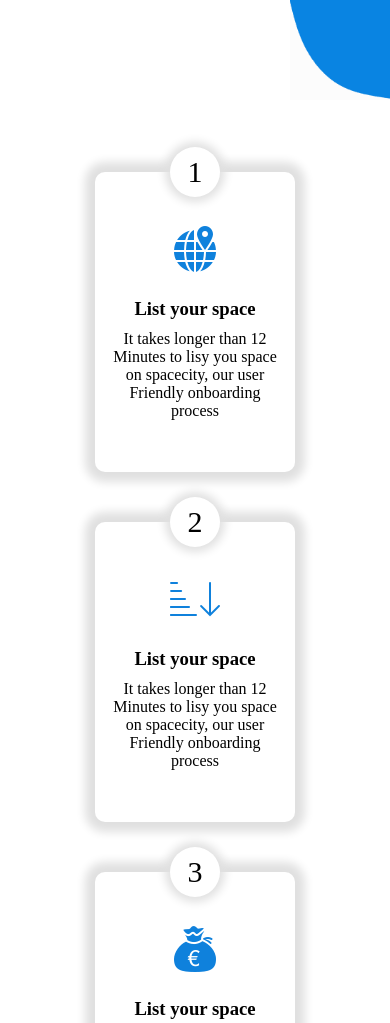
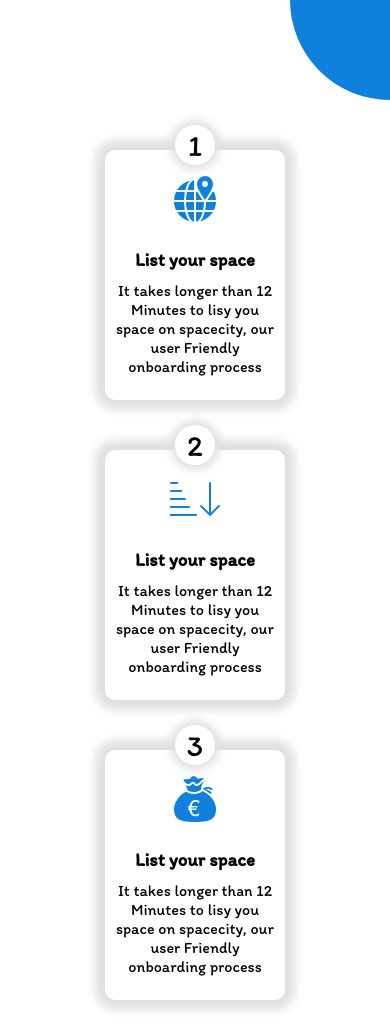
Before and after one commit to ehsanm77/Ehsan_Mohamadi_Emami_hw8_maktab_90, a plain HTML site: page Q6/index.html in a window 390 px wide. Shown: the top 1023 px of the page. Drawn offline with Linux system fonts and the light colour scheme.

Commit message:
answer Q6

```diff
--- /dev/null
+++ b/Q6/fonts.css
@@ -0,0 +1,4 @@
+@font-face {
+    font-family: "itim";
+    src: url(/Q6/fonts/Itim-Regular.ttf);
+}
--- a/index.html
+++ b/Q6/index.html
@@ -10,29 +10,31 @@
 </head>
 
 <body>
-    <div class="fixed-img1"><img class="img1" src="/img/1.png" alt=""></div>
+    <div class="fixed-img1"></div>
     <div class="items">
         <div class="item">
             <div class="num">1</div>
-            <div><img class="icon" src="/img/locate.png" alt=""></div>
+            <div><img class="icon" src="/Q6/img/locate.png" alt=""></div>
             <div>
                 <h3>List your space</h3>
-                <p>It takes longer than 12 Minutes to lisy you space on spacecity, our user Friendly onboarding process
+                <p>It takes longer than 12 Minutes to lisy you space on spacecity, our user Friendly onboarding
+                    process
                 </p>
             </div>
         </div>
         <div class="item">
             <div class="num">2</div>
-            <div><img class="icon" src="/img/order.png" alt=""></div>
+            <div><img class="icon" src="/Q6/img/order.png" alt=""></div>
             <div>
                 <h3>List your space</h3>
-                <p>It takes longer than 12 Minutes to lisy you space on spacecity, our user Friendly onboarding process
+                <p>It takes longer than 12 Minutes to lisy you space on spacecity, our user Friendly onboarding
+                    process
                 </p>
             </div>
         </div>
         <div class="item">
             <div class="num">3</div>
-            <div><img class="icon" src="/img/money.png" alt=""></div>
+            <div><img class="icon" src="/Q6/img/money.png" alt=""></div>
             <div>
                 <h3>List your space</h3>
                 <p>It takes longer than 12 Minutes to lisy you space on spacecity, our user Friendly onboarding
@@ -41,7 +43,10 @@
         </div>
 
     </div>
-    <div class="fixed-img2"><img class=" img2" src="/img/2.png" alt=""></div>
+    <footer>
+        <div class="fixed-img2"></div>
+    </footer>
+
 </body>
 
 </html>
--- /dev/null
+++ b/Q6/style.css
@@ -0,0 +1,108 @@
+@import url(/Q6/fonts.css);
+
+*,
+*::after,
+*::before {
+    margin: 0;
+    padding: 0;
+    box-sizing: border-box;
+}
+
+html {
+    font-size: 62.5%;
+    height: 100%;
+    font-family: "itim";
+}
+
+body {
+    width: 100%;
+    min-height: 100vh;
+    display: flex;
+    flex-direction: column;
+    justify-content: space-between;
+    align-items: center;
+    font-size: 1.6rem;
+    font-family: sans-serif;
+    background-color: rgb(255, 255, 255);
+    text-align: center;
+    font-family: "itim";
+
+}
+
+
+.container {
+    width: 100%;
+    height: 100%;
+    display: flex;
+    flex-direction: column;
+    justify-content: space-between;
+
+}
+
+.fixed-img1 {
+    width: 10rem;
+    height: 10rem;
+    background-color: #0f81dc;
+    margin-left: auto;
+    border-radius: 0 0 0 100%;
+}
+
+.fixed-img2 {
+    width: 10rem;
+    height: 10rem;
+    background-color: #0f81dc;
+    border-radius: 0 100% 0 0;
+}
+
+.items {
+    display: flex;
+    align-items: center;
+    justify-content: center;
+    flex-wrap: wrap;
+    gap: 5rem;
+    font-size: 1.6rem;
+    margin: 5rem;
+}
+
+.item {
+    width: 18rem;
+    height: 25rem;
+    background-color: #fff;
+    border-radius: 1rem;
+    display: flex;
+    flex-direction: column;
+    align-items: center;
+    justify-content: center;
+    text-align: center;
+    padding: 1rem;
+    position: relative;
+    box-shadow: 0 0 10px 10px rgb(224, 224, 224);
+}
+
+.num {
+    width: 4rem;
+    height: 4rem;
+    font-size: 3rem;
+    background-color: #fff;
+    display: flex;
+    align-items: center;
+    justify-content: center;
+    border-radius: 100%;
+    position: absolute;
+    top: -2.5rem;
+    box-shadow: 0 0 10px 5px rgba(224, 224, 224);
+}
+
+.icon {
+    margin-bottom: 2rem;
+}
+
+h3 {
+    margin-bottom: 1rem;
+}
+
+footer {
+    width: 100%;
+    display: flex;
+    justify-content: flex-start;
+}
--- a/fonts.css
+++ /dev/null
@@ -1,4 +0,0 @@
-@font-face {
-    font-family: "itim";
-    src: url(/fonts/Itim-Regular.ttf);
-}
--- a/style.css
+++ /dev/null
@@ -1,138 +0,0 @@
-*,
-*::after,
-*::before {
-    margin: 0;
-    padding: 0;
-    box-sizing: border-box;
-}
-
-html {
-    font-size: 62.5%;
-}
-
-body {
-    font-family: "itim";
-    width: 100%;
-    height: 100%;
-}
-
-.fixed-img1 {
-    position: fixed;
-    right: 0;
-}
-
-.fixed-img2 {
-    position: fixed;
-    bottom: 0;
-}
-
-.img2 {
-    position: relative;
-    top: 5px;
-}
-
-.items {
-    position: absolute;
-    transform: translate(-50%, -50%);
-    left: 50%;
-    top: 50%;
-    display: flex;
-    align-items: center;
-    justify-content: center;
-    gap: 5rem;
-    font-size: 1.6rem;
-}
-
-.item {
-    width: 22rem;
-    height: 30rem;
-    background-color: #fff;
-    border-radius: 1rem;
-    display: flex;
-    flex-direction: column;
-    align-items: center;
-    justify-content: center;
-    text-align: center;
-    padding: 1rem;
-    position: relative;
-    box-shadow: 0 0 10px 10px rgb(224, 224, 224);
-}
-
-.num {
-    width: 5rem;
-    height: 5rem;
-    font-size: 3rem;
-    background-color: #fff;
-    display: flex;
-    align-items: center;
-    justify-content: center;
-    border-radius: 100%;
-    position: absolute;
-    top: -2.5rem;
-    box-shadow: 0 0 10px 5px rgba(224, 224, 224);
-}
-
-.icon {
-    margin-bottom: 2rem;
-}
-
-h3 {
-    margin-bottom: 1rem;
-}
-
-@media screen and (max-width:770px) {
-    .items {
-        flex-wrap: wrap;
-        margin: 15rem 0 0 0;
-        z-index: 2;
-        gap: 5rem;
-        padding-top: 20rem;
-        /* padding-bottom: 1rem; */
-    }
-
-    .item {
-        width: 20rem;
-    }
-
-    .fixed-img1 {
-        z-index: 1;
-        position: absolute;
-    }
-
-    .fixed-img2 {
-        z-index: 1;
-        position: absolute;
-    }
-
-    .img1 {
-        width: 10rem;
-        height: 10rem;
-    }
-
-    .img2 {
-        top: 100vh;
-        width: 10rem;
-        height: 10rem;
-    }
-}
-
-@media screen and (max-width:370px) {
-    .items {
-        margin-left: 2.5rem;
-    }
-
-    .fixed-img1 {
-        width: 5rem;
-        height: 5rem;
-    }
-
-    .img2 {
-        width: 7rem;
-        height: 7rem;
-    }
-
-    .img1 {
-        width: 10rem;
-        height: 8rem;
-    }
-}
```
Also changed, not shown: Q6/fonts/Itim-Regular.ttf (renamed from fonts/Itim-Regular.ttf), Q6/img/1.png (renamed from img/1.png), Q6/img/2.png (renamed from img/2.png), Q6/img/locate.png (renamed from img/locate.png), Q6/img/money.png (renamed from img/money.png), Q6/img/order.png (renamed from img/order.png), 2 other files.
